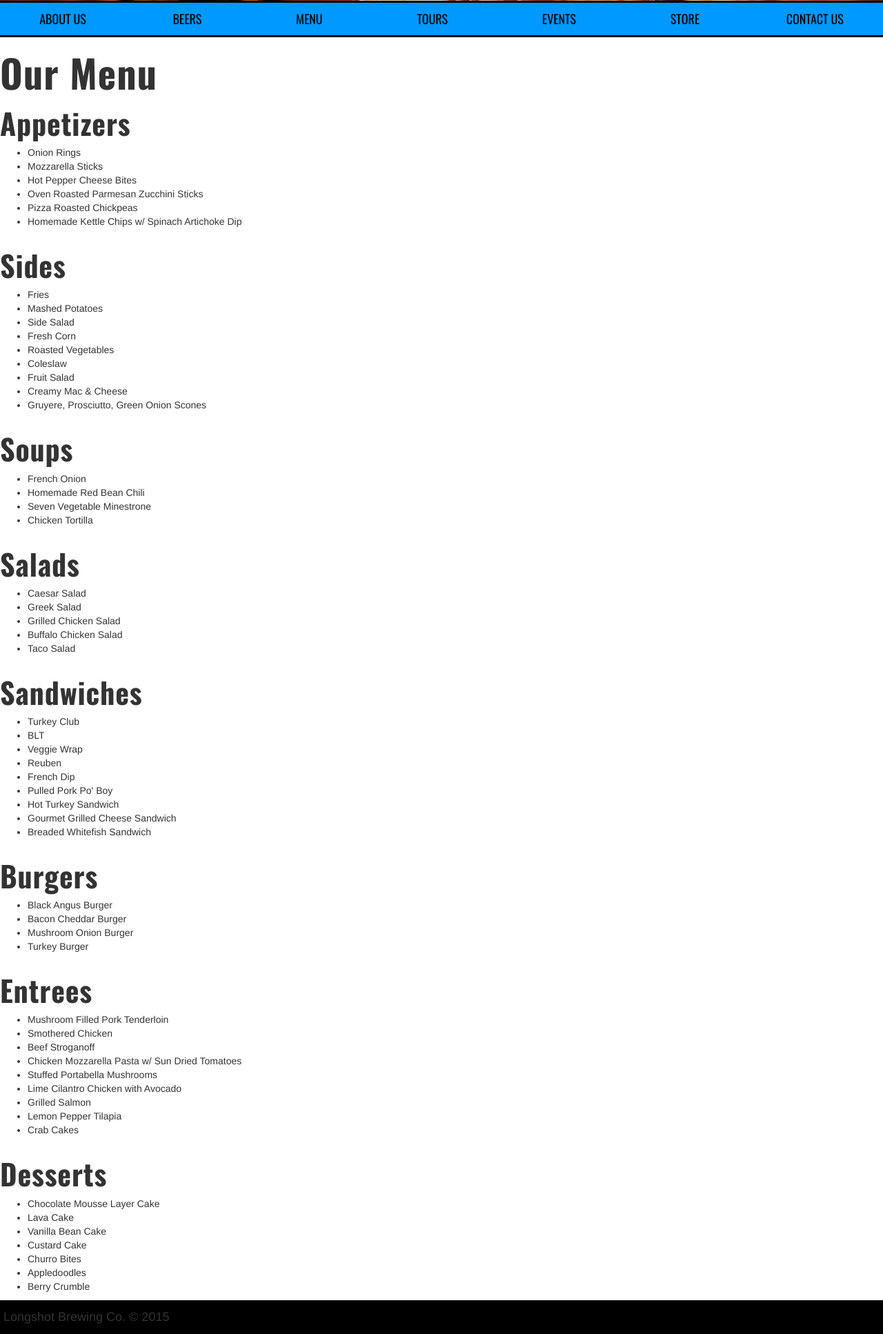
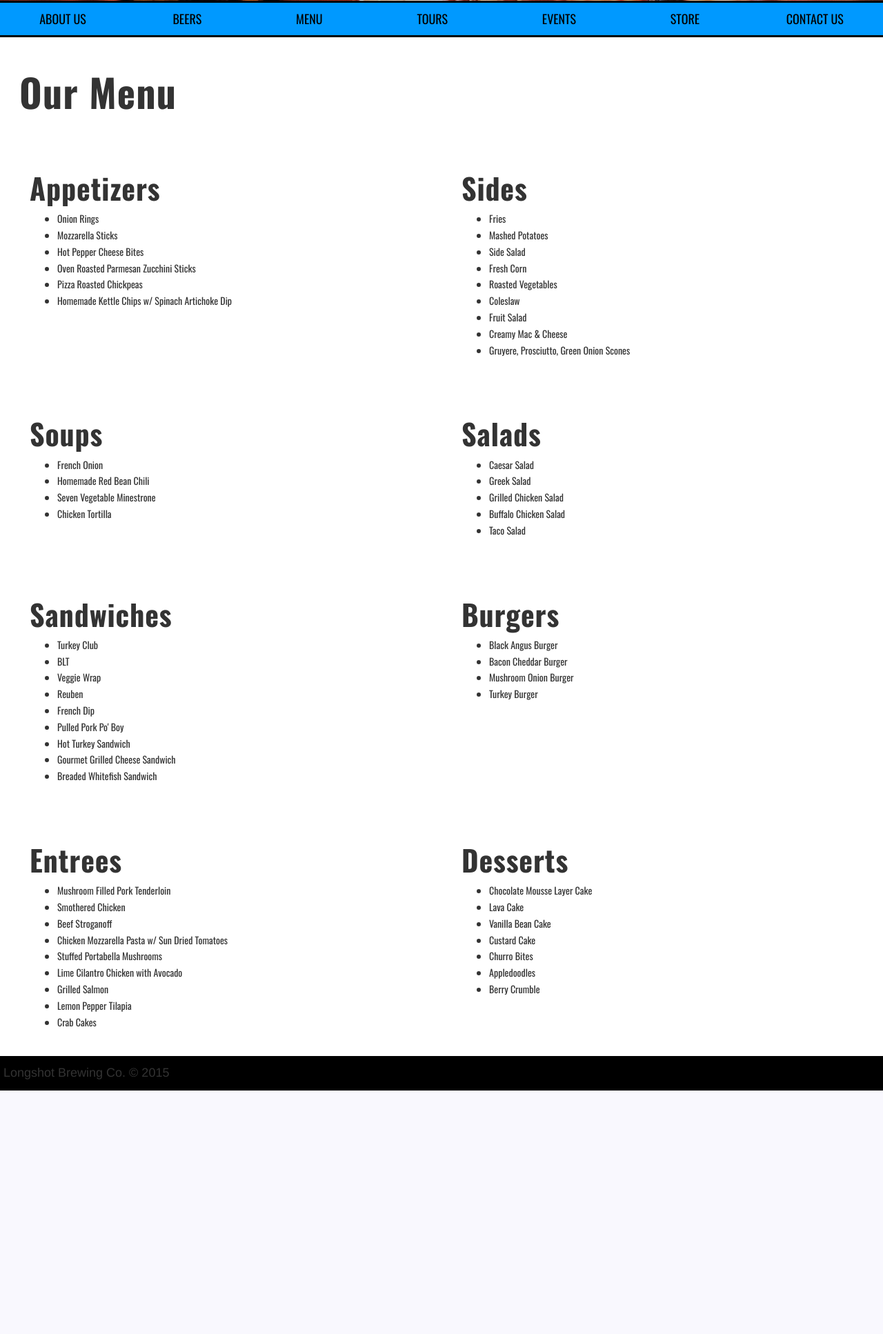
Before and after one commit to kylemochrie/LongshotBrewingCo, a PHP site: page /menu.php in a window 1280 px wide. Shown: the part 325-2259 px from the top of the page at 69% size. After the commit the page ends 1906 px from the top, so only its background shows below. Run offline with PHP 8.4, Linux system fonts and the light colour scheme; some libraries are stand-ins or nearby versions.

Commit message:
Add menu alignment with bootstrap

```diff
--- a/menu.php
+++ b/menu.php
@@ -4,10 +4,12 @@
   <body>
   <?php include "nav.html"; ?>
   <div class="container-fluid">
-      <div class="row">
-            <h1>Our Menu</h1>
+      <div class="row" id="intro">
+      <h1>Our Menu</h1>
+      </div>
 
-          <h2>Appetizers</h2>
+      <div class="row" id="intro">
+          <div class="col-xs-6 col-md-6"><h2>Appetizers</h2>
               <ul>
                 <li>Onion Rings</li>
                 <li>Mozzarella Sticks</li>
@@ -18,7 +20,8 @@
               </ul>
             </div>
 
-          <div class="row">
+
+          <div class="col-xs-6 col-md-6">
               <h2>Sides</h2>
               <ul>
                 <li>Fries</li>
@@ -31,9 +34,12 @@
                 <li>Creamy Mac &amp; Cheese</li>
                 <li>Gruyere, Prosciutto, Green Onion Scones</li>
               </ul>
-            </div>
+          </div>
+      </div>
 
-          <div class="row">
+
+          <div class="row" id="intro">
+              <div class="col-xs-6 col-md-6">
               <h2>Soups</h2>
               <ul>
                 <li>French Onion</li>
@@ -41,9 +47,9 @@
                 <li>Seven Vegetable Minestrone</li>
                 <li>Chicken Tortilla</li>
               </ul>
-            </div>
+              </div>
 
-          <div class="row">
+              <div class="col-xs-6 col-md-6">
               <h2>Salads</h2>
               <ul>
                 <li>Caesar Salad</li>
@@ -52,9 +58,11 @@
                 <li>Buffalo Chicken Salad</li>
                 <li>Taco Salad</li>
               </ul>
-            </div>
+              </div>
+          </div>
 
-          <div class="row">
+          <div class="row" id="intro">
+              <div class="col-xs-6 col-md-6">
               <h2>Sandwiches</h2>
               <ul>
                 <li>Turkey Club</li>
@@ -69,7 +77,7 @@
               </ul>
             </div>
 
-          <div class="row">
+              <div class="col-xs-6 col-md-6">
               <h2>Burgers</h2>
               <ul>
                 <li>Black Angus Burger</li>
@@ -78,8 +86,10 @@
                 <li>Turkey Burger</li>
               </ul>
             </div>
+          </div>
 
-          <div class="row">
+          <div class="row" id="intro">
+              <div class="col-xs-6 col-md-6">
               <h2>Entrees</h2>
               <ul>
                 <li>Mushroom Filled Pork Tenderloin</li>
@@ -94,7 +104,7 @@
               </ul>
             </div>
 
-          <div class="row">
+              <div class="col-xs-6 col-md-6">
               <h2>Desserts</h2>
               <ul>
                 <li>Chocolate Mousse Layer Cake</li>
@@ -106,6 +116,7 @@
                 <li>Berry Crumble</li>
               </ul>
             </div>
+          </div>
   </div>
   <?php include "footer.html"; ?>
   </body>
```
